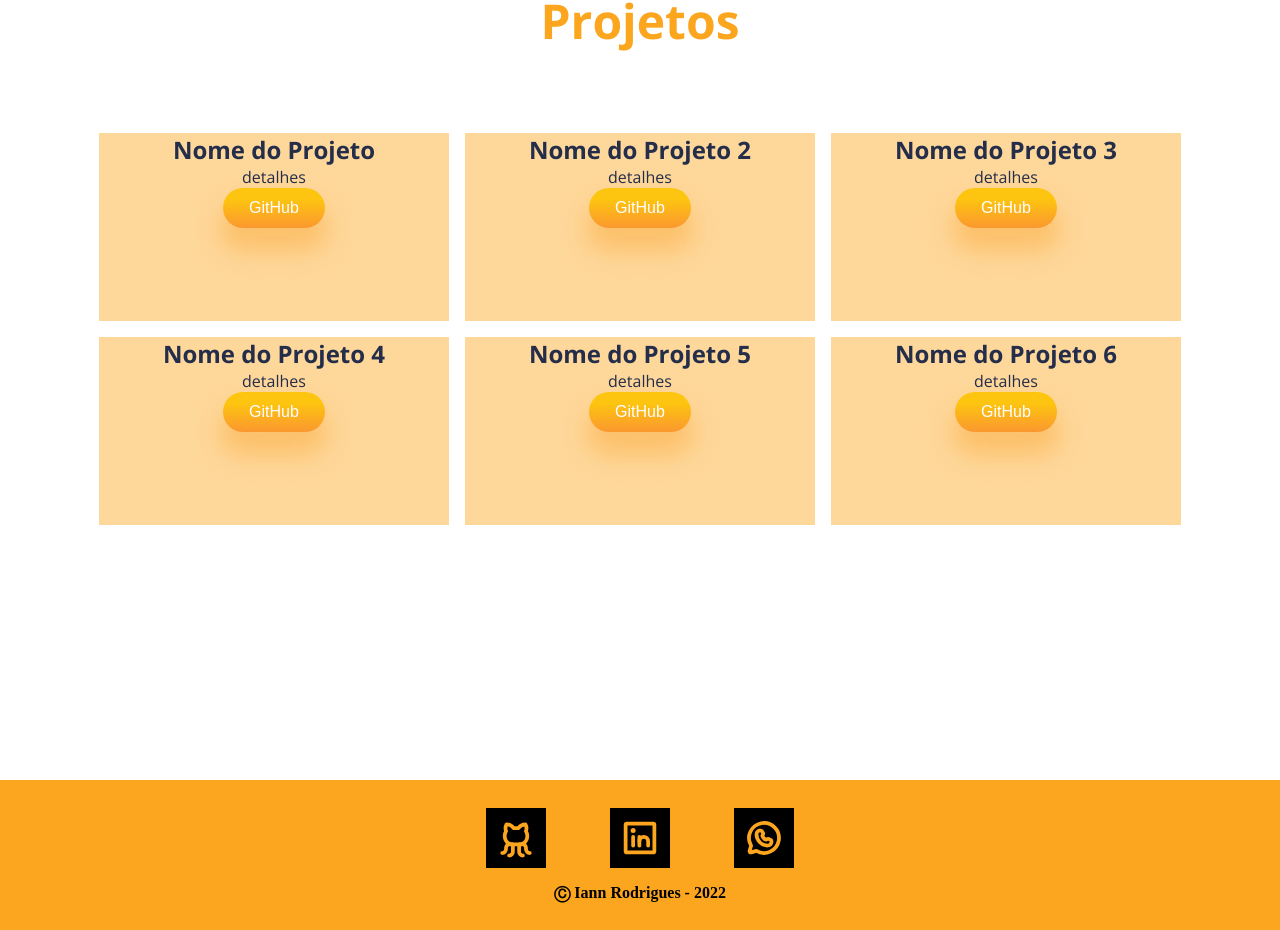
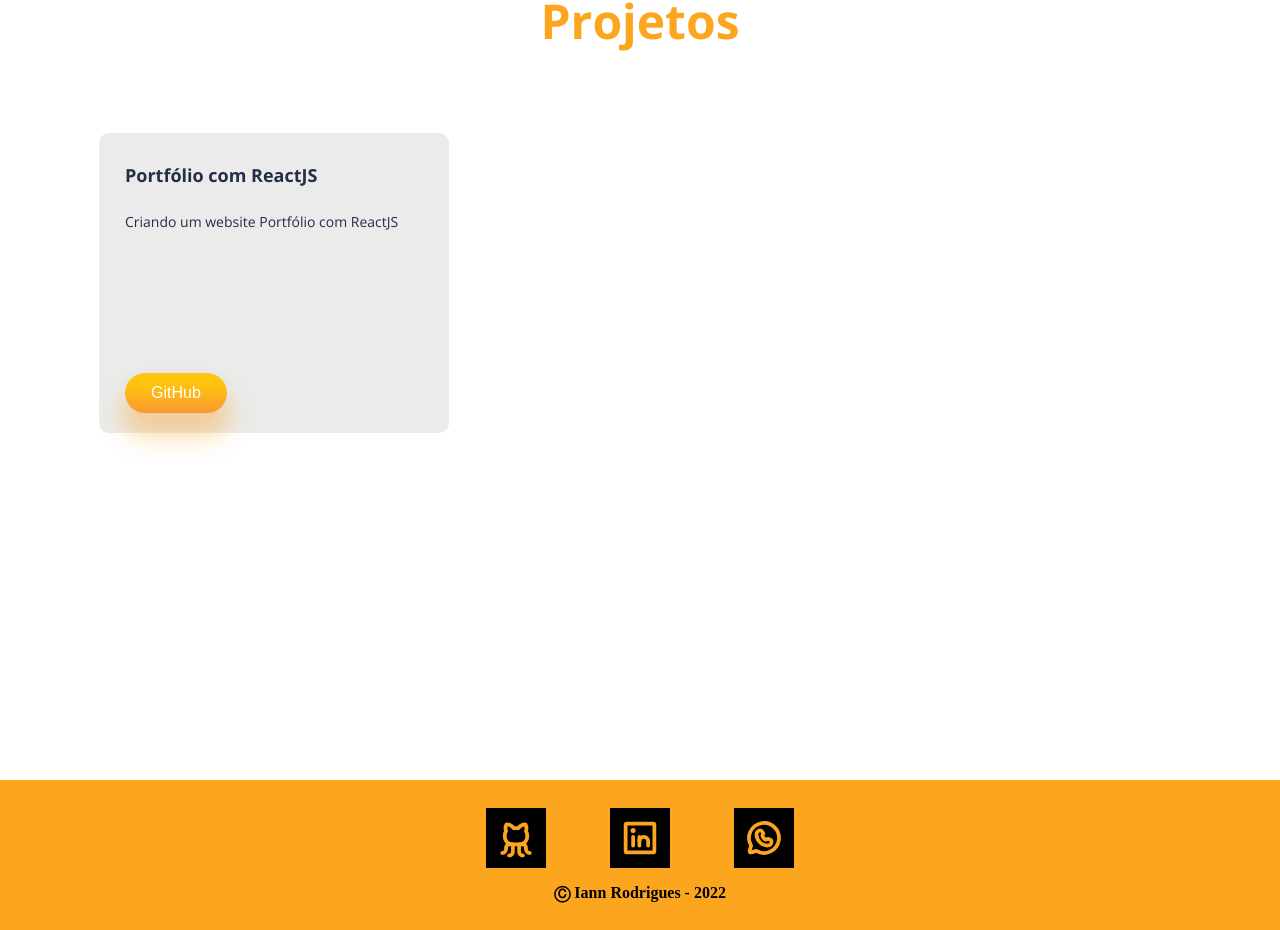
Before and after one commit to Iann-rst/portfolio-react, a React (Vite) app: page / in a window 1280 px wide. Shown: the part 1992-2922 px from the top of the page. Built offline with nearby package versions, Linux system fonts and the light colour scheme.

Commit message:
feat: Adicionando projetos

```diff
--- a/src/components/Projects/index.jsx
+++ b/src/components/Projects/index.jsx
@@ -5,7 +5,11 @@ import 'aos/dist/aos.css';
 
 import './styles.css';
 
+import Projetos from '../../utils/projetos';
+
 export function Projects() {
+
+
 
   //scroll reveal (Page animations on Scrolling)
   useEffect(() => {
@@ -21,41 +25,15 @@ export function Projects() {
       </h1>
 
       <div className="p-wrapper">
+
         <div className="p-card">
-          <h1>Nome do Projeto</h1>
-          <p>detalhes</p>
-          <a href="#"><button className='btn'>GitHub</button></a>
+          <h1>{Projetos[5].title}</h1>
+          <p>{Projetos[5].description}</p>
+          <a href={`${Projetos[5].link}`} target="_blank">
+            <button className='btn'>GitHub</button>
+          </a>
         </div>
 
-        <div className="p-card">
-          <h1>Nome do Projeto 2</h1>
-          <p>detalhes</p>
-          <a href="#"><button className='btn'>GitHub</button></a>
-        </div>
-
-        <div className="p-card">
-          <h1>Nome do Projeto 3</h1>
-          <p>detalhes</p>
-          <a href="#"><button className='btn'>GitHub</button></a>
-        </div>
-
-        <div className="p-card">
-          <h1>Nome do Projeto 4</h1>
-          <p>detalhes</p>
-          <a href="#"><button className='btn'>GitHub</button></a>
-        </div>
-
-        <div className="p-card">
-          <h1>Nome do Projeto 5</h1>
-          <p>detalhes</p>
-          <a href="#"><button className='btn'>GitHub</button></a>
-        </div>
-
-        <div className="p-card">
-          <h1>Nome do Projeto 6</h1>
-          <p>detalhes</p>
-          <a href="#"><button className='btn'>GitHub</button></a>
-        </div>
       </div>
     </section>
   )
--- a/src/components/Projects/styles.css
+++ b/src/components/Projects/styles.css
@@ -17,11 +17,30 @@
   grid-template-columns: 1fr 1fr 1fr;
   grid-auto-rows: 1fr;
   gap: 1rem;
-  text-align: center;
 }
 
 .p-card {
   width: 350px;
-  height: 188px;
-  background: var(--orangeCard);
+  height: 300px;
+  padding: 30px 26px;
+  background: #EBEBEB;
+  border-radius: 10px;
+  position: relative;
 }
+
+.p-card>:nth-child(1) {
+  font-size: 18px;
+  margin-bottom: 25px;
+  font-weight: bold;
+}
+
+.p-card>:nth-child(2) {
+  font-size: 14px;
+  text-align: justify;
+}
+
+.p-card>:nth-child(3) {
+  display: inline-block;
+  position: absolute;
+  bottom: 20px;
+}
```
